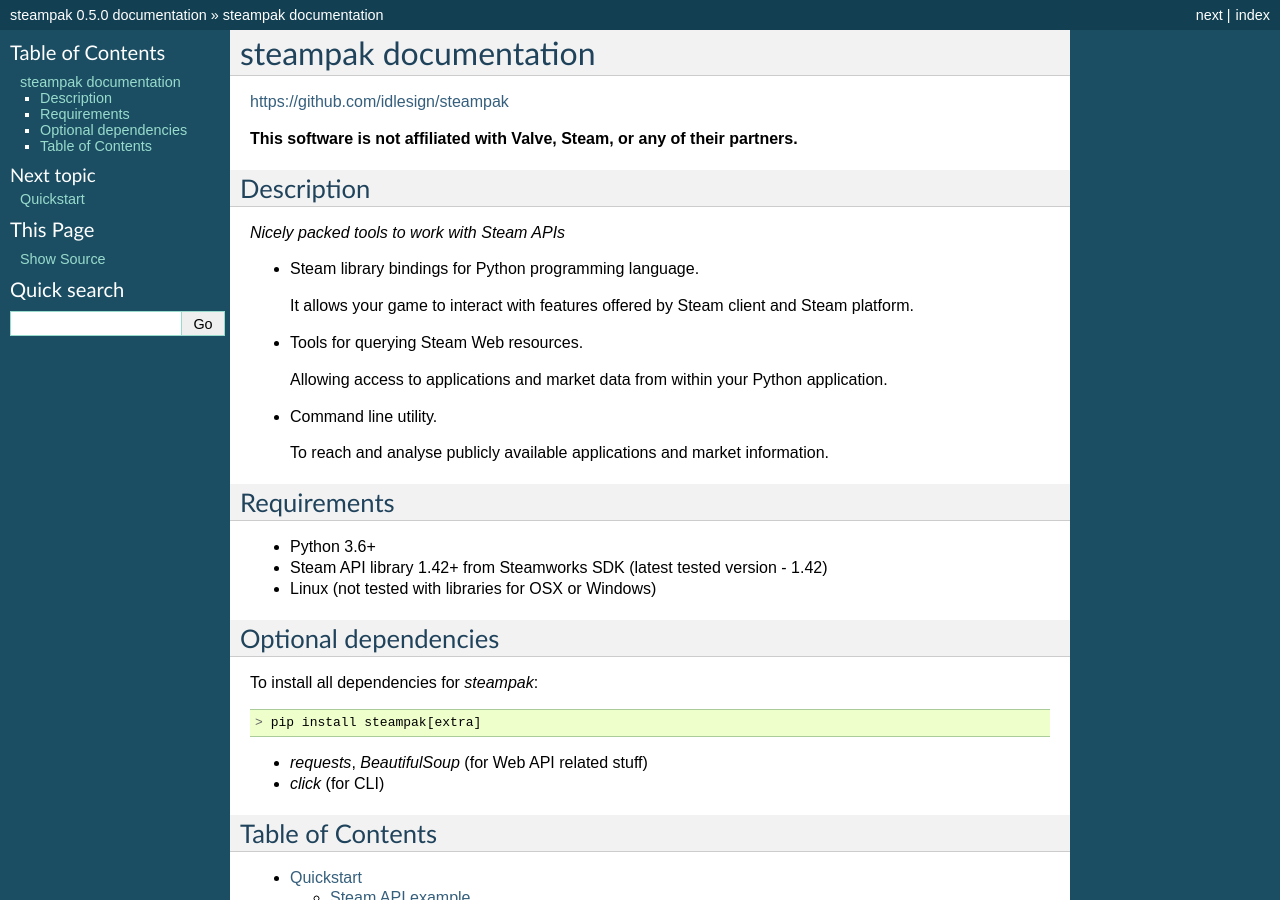
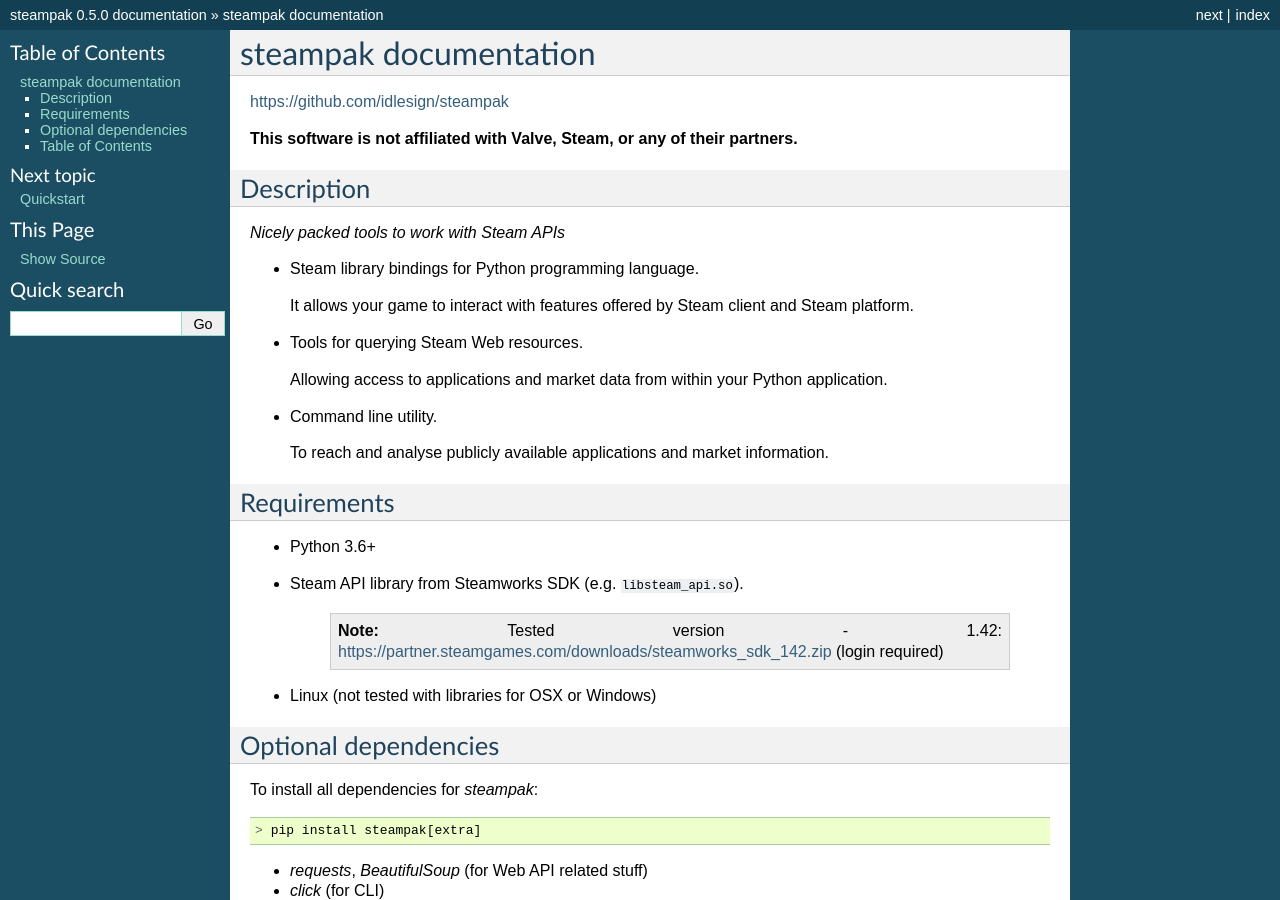
Before and after one commit to idlesign/steampak, a Sphinx documentation site: the page built from docs/source/index.rst, in a window 1280 px wide and 900 px high. Built offline with Sphinx 7.4.7, drawn with Linux system fonts in a browser that asks for light colours.

Commit message:
Docs index page updated.

```diff
--- a/docs/source/index.rst
+++ b/docs/source/index.rst
@@ -27,7 +27,10 @@
 ------------
 
 * Python 3.6+
-* Steam API library 1.42+ from Steamworks SDK (latest tested version - 1.42)
+* Steam API library from Steamworks SDK (e.g. ``libsteam_api.so``).
+
+    .. note:: Tested version - 1.42: https://partner.steamgames.com/downloads/steamworks_sdk_142.zip (login required)
+
 * Linux (not tested with libraries for OSX or Windows)
 
 Optional dependencies
```
